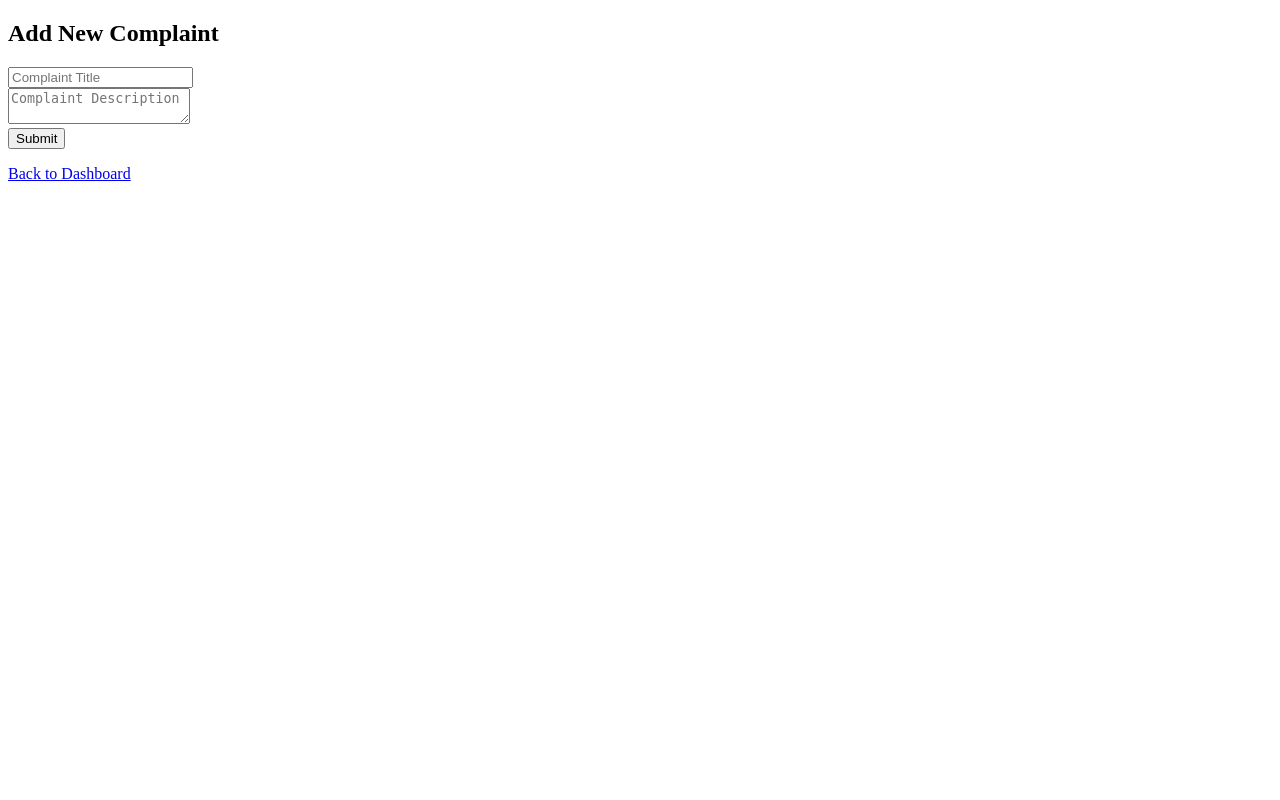
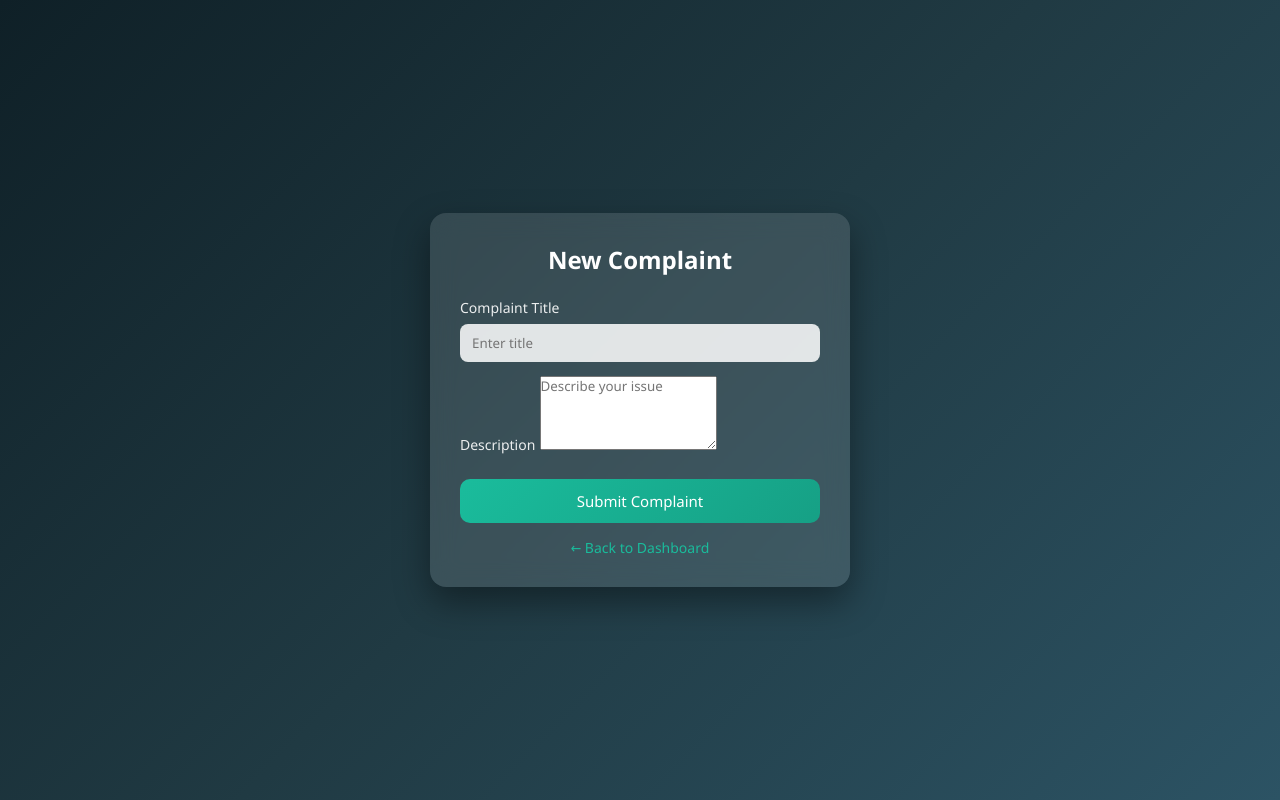
Before and after one commit to Sahiljain6/complaint-management-system, a Flask app: page /add in a window 1280 px wide. Run offline with Flask 3, Linux system fonts and the light colour scheme; a user stored in the database is signed in.

Commit message:
Refactor add complaint form layout and styling
Updated the layout and styling of the add complaint form to enhance user experience.

```diff
--- a/templates/add_complaint.html
+++ b/templates/add_complaint.html
@@ -1,17 +1,33 @@
 <!DOCTYPE html>
 <html>
 <head>
-    <title>Add Complaint</title>
+    <title>Add Complaint | Complaint System</title>
+    <link rel="stylesheet" href="/static/style.css">
 </head>
 <body>
-<h2>Add New Complaint</h2>
 
-<form method="post">
-    <input type="text" name="title" placeholder="Complaint Title" required><br>
-    <textarea name="description" placeholder="Complaint Description" required></textarea><br>
-    <button type="submit">Submit</button>
-</form>
+<div class="card">
+    <h2>New Complaint</h2>
 
-<p><a href="/dashboard">Back to Dashboard</a></p>
+    <form method="post">
+
+        <div class="input-group">
+            <label>Complaint Title</label>
+            <input type="text" name="title" placeholder="Enter title" required>
+        </div>
+
+        <div class="input-group">
+            <label>Description</label>
+            <textarea name="description" rows="4" placeholder="Describe your issue" required></textarea>
+        </div>
+
+        <button class="btn" type="submit">Submit Complaint</button>
+    </form>
+
+    <div class="footer-text">
+        <a href="/dashboard">← Back to Dashboard</a>
+    </div>
+</div>
+
 </body>
 </html>
```
